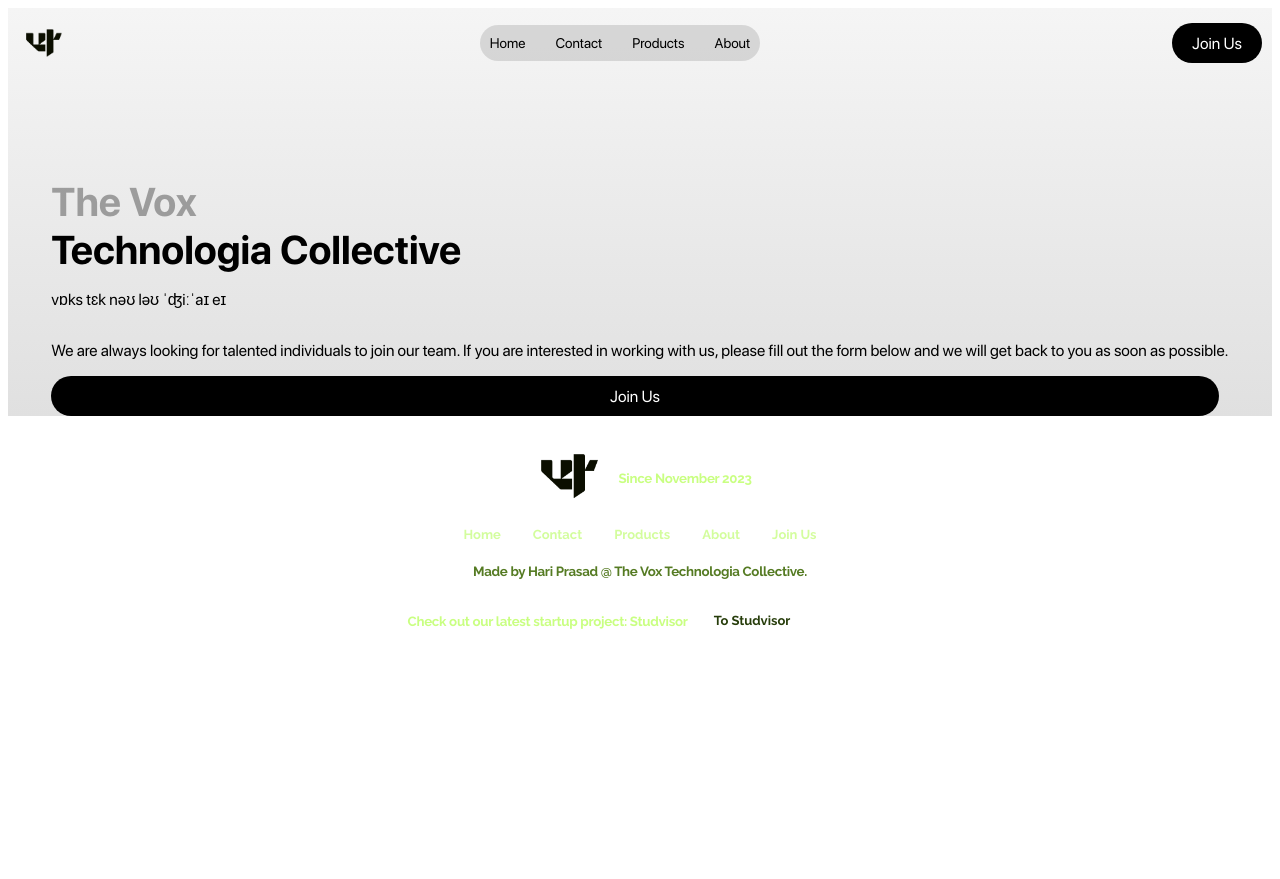
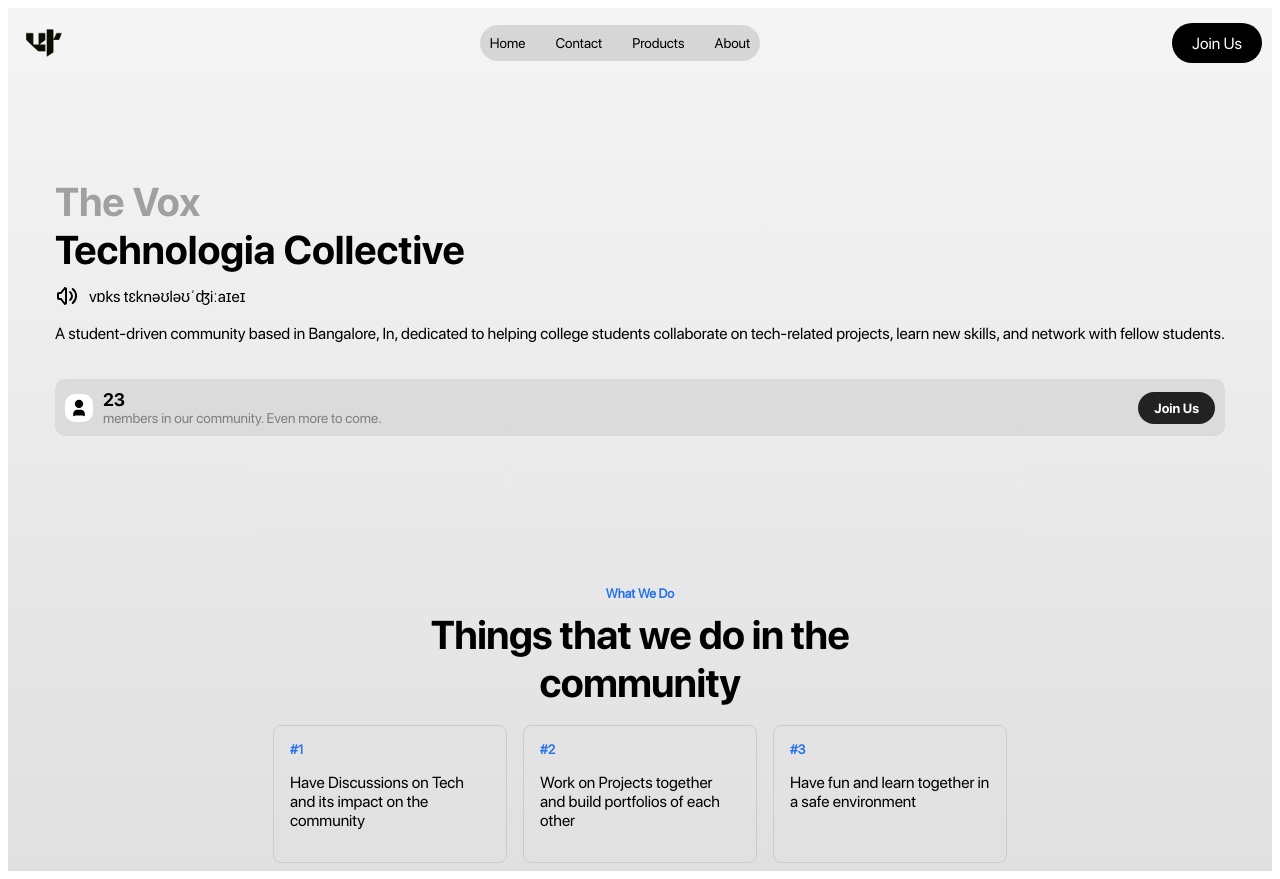
Before and after one commit to itcodehery/vox-tech-collective, a SvelteKit app in the folder landing-page-vox/: page / in a window 1280 px wide. Before the commit the page ends 800 px from the top, so only its background shows below. Built offline with nearby package versions, Linux system fonts and the light colour scheme.

Commit message:
Remove footer component and update page layout

```diff
--- /dev/null
+++ b/landing-page-vox/src/components/detailbar.svelte
@@ -0,0 +1,67 @@
+<script>
+    import { IconUser } from "@tabler/icons-svelte";
+    export let title;
+    export let subtitle;
+    export let buttonText;
+    export let buttonAction;
+</script>
+
+<div class="bar">
+    <div class="icon">
+        <IconUser color="#000" size="20" fill="black" />
+    </div>
+    <div class="content">
+        <h3>{title}</h3>
+        <p>{subtitle}</p>
+    </div>
+    <button on:click={buttonAction}>{buttonText}</button>
+</div>
+
+<style>
+    .bar {
+        display: flex;
+        flex-direction: row;
+        align-items: center;
+        justify-content: space-between;
+        padding: 10px;
+        background-color: #00000011;
+        border-radius: 10px;
+        margin-top: 20px;
+        margin-bottom: 20px;
+    }
+
+    .icon {
+        display: grid;
+        place-items: center;
+        margin-right: 10px;
+        padding: 4px;
+        background-color: white;
+        border-radius: 10px;
+    }
+
+    .content {
+        flex-grow: 1;
+    }
+
+    h3 {
+        margin: 0;
+        font-size: 18px;
+        font-family: "SFProDisplayBold", sans-serif;
+    }
+
+    p {
+        margin: 0;
+        font-size: 14px;
+        color: rgba(0, 0, 0, 0.419);
+    }
+
+    button {
+        padding: 8px 16px;
+        background-color: #000000d7;
+        font-family: "SFProDisplayBold", sans-serif;
+        color: #fff;
+        border: none;
+        border-radius: 50px;
+        cursor: pointer;
+    }
+</style>
--- a/landing-page-vox/src/components/footer.svelte
+++ /dev/null
@@ -1,156 +0,0 @@
-<script>
-    import { goto } from "$app/navigation";
-    import { IconDoorExit } from "@tabler/icons-svelte";
-    import logo from "../lib/images/logo.png";
-    const routes = [
-        { name: "Home", path: "/" },
-        { name: "Contact", path: "/contact" },
-        { name: "Products", path: "/products" },
-        { name: "About", path: "/about" },
-        { name: "Join Us", path: "/recruitment-form" },
-    ];
-
-    function navigateTo(path) {
-        goto(path);
-    }
-
-    function joinUsClick() {
-        window.open("https://tally.so/r/3qRxa5", "_blank");
-    }
-</script>
-
-<footer>
-    <div class="head">
-        <a href="/"><img src={logo} alt="logo" width="80px" height="80px" /></a>
-        <div style="margin-left: 10px;"></div>
-        <p>Since November 2023</p>
-    </div>
-    <div class="footer-buttons">
-        {#each routes as route}
-            {#if route.name === "Join Us"}
-                <button on:click={joinUsClick}>Join Us</button>
-            {:else if route.name === "Products"}
-                <!-- make an alert -->
-                <button
-                    on:click={() =>
-                        alert(
-                            "Vox Technologia is a relatively young initiative.\nWait some time to see products from us.",
-                        )}>{route.name}</button
-                >
-            {:else}
-                <button on:click={() => navigateTo(route.path)}
-                    >{route.name}</button
-                >
-            {/if}
-        {/each}
-    </div>
-    <p>Made by Hari Prasad @ The Vox Technologia Collective.</p>
-    <div class="startup">
-        <p>Check out our latest startup project: Studvisor</p>
-        <button>To Studvisor</button>
-        <button><IconDoorExit color="#fff" width="24px" /></button>
-    </div>
-</footer>
-
-<style>
-    footer {
-        background-color: transparent;
-        color: #557b23;
-        font-size: smaller;
-        font-family: "Raleway", sans-serif;
-        font-weight: bold;
-        letter-spacing: -0.3px;
-        padding: 20px;
-        border-radius: 8px;
-        text-align: center;
-        align-items: center;
-        justify-content: center;
-        align-self: center;
-    }
-
-    .head {
-        display: flex;
-        flex-direction: row;
-        justify-content: center;
-        align-self: center;
-        align-items: center;
-        color: #c9ff82;
-    }
-
-    .footer-buttons {
-        display: flex;
-        align-items: center;
-        justify-content: center;
-        align-items: center;
-        align-self: center;
-        margin-bottom: 10px;
-        background-color: transparent;
-        color: #c9ff82;
-    }
-
-    @media (max-width: 600px) {
-        .footer-buttons {
-            flex-wrap: wrap;
-        }
-    }
-
-    .footer-buttons button {
-        background-color: transparent;
-        color: #d3fd9d;
-        padding: 8px 16px;
-        border: none;
-        border-radius: 6px;
-        font-size: small;
-        font-family: "Raleway";
-        font-weight: bold;
-        cursor: pointer;
-        font-weight: bold;
-        transition:
-            background-color 0.15s ease-in,
-            color 0.15s ease-in,
-            transform 0.15s ease-in;
-    }
-
-    .footer-buttons button:hover {
-        background-color: #c9ff82;
-        color: #557b23;
-        transform: translate(-3px, -3px);
-        border-bottom: 5px solid #557b23;
-        border-right: 5px solid #557b23;
-    }
-
-    .footer-buttons button:active {
-        transform: translate(0px, 0px);
-        border-bottom: 0px;
-        border-right: 0px;
-    }
-
-    .startup {
-        display: flex;
-        flex-direction: row;
-        align-items: center;
-        justify-content: center;
-        align-self: center;
-        margin-top: 20px;
-        background-color: white;
-        color: #c9ff82;
-        gap: 10px;
-    }
-
-    .startup button {
-        background-color: transparent;
-        color: #273d0b;
-        padding: 8px 16px;
-        border: none;
-        border-radius: 6px;
-        font-size: small;
-        font-family: "Raleway";
-        font-weight: bold;
-        cursor: pointer;
-        font-weight: bold;
-        transition:
-            background-color 0.15s ease-in,
-            color 0.15s ease-in,
-            transform 0.15s ease-in;
-    }
-</style>
--- /dev/null
+++ b/landing-page-vox/src/components/whatwedo.svelte
@@ -0,0 +1,62 @@
+<script>
+    export let categoryTitle;
+    export let title;
+
+    let items = {
+        "#1": "Have Discussions on Tech and its impact on the community",
+        "#2": "Work on Projects together and build portfolios of each other",
+        "#3": "Have fun and learn together in a safe environment",
+    };
+</script>
+
+<div class="whatwedo">
+    <h4>{categoryTitle}</h4>
+    <h1>{title}</h1>
+
+    <div class="card-row">
+        {#each Object.entries(items) as [key, value]}
+            <div class="card">
+                <h4>{key}</h4>
+                <p>{value}</p>
+            </div>
+        {/each}
+    </div>
+</div>
+
+<style>
+    .whatwedo {
+        display: flex;
+        flex-direction: column;
+        align-items: center;
+        justify-content: center;
+        margin-top: 30px;
+    }
+
+    .card-row {
+        display: flex;
+        flex-wrap: wrap;
+    }
+
+    h4 {
+        margin: 0;
+        color: rgb(36, 113, 237);
+        font-size: small;
+    }
+
+    h1 {
+        font-family: "SFProDisplayBold", sans-serif;
+        font-size: 40px;
+        margin: 10px;
+        max-width: 500px;
+        text-align: center;
+        letter-spacing: -0.5px;
+    }
+
+    .card {
+        width: 200px;
+        padding: 16px;
+        margin: 8px;
+        border: 1px solid #ccc;
+        border-radius: 8px;
+    }
+</style>
--- a/landing-page-vox/src/font-import.css
+++ b/landing-page-vox/src/font-import.css
@@ -62,6 +62,7 @@ body {
     /* soft gradient background*/
     background-image: linear-gradient(to bottom, #f5f5f5, #e0e0e0);
     color: black;
+    height: 100%;
     font-family: 'SFProDisplayRegular', sans-serif;
     margin: 0;
     align-self: center;
--- a/landing-page-vox/src/routes/+layout.svelte
+++ /dev/null
@@ -1,10 +0,0 @@
-<script>
-    import Footer from "../components/footer.svelte";
-
-</script>
-
-<slot />
-
-<footer>
-    <Footer />
-</footer>
--- a/landing-page-vox/src/routes/+page.svelte
+++ b/landing-page-vox/src/routes/+page.svelte
@@ -1,5 +1,8 @@
 <script>
+    import Detailbar from "../components/detailbar.svelte";
+    import { IconVolume } from "@tabler/icons-svelte";
     import logo from "../lib/images/logo.png";
+    import Whatwedo from "../components/whatwedo.svelte";
 
     const routes = [
         { name: "Home", path: "/" },
@@ -36,15 +39,27 @@
         <div class="actualbody">
             <h1 class="side">The Vox</h1>
             <h1>Technologia Collective</h1>
-            <p>vɒks tɛk nəʊ ləʊ ˈʤiːˈaɪ eɪ</p>
+            <div class="row">
+                <IconVolume color="#000" width="14px" height="14px" />
+                <p>vɒks tɛknəʊləʊˈʤiːaɪeɪ</p>
+            </div>
             <p>
-                We are always looking for talented individuals to join our team.
-                If you are interested in working with us, please fill out the
-                form below and we will get back to you as soon as possible.
+                A student-driven community based in Bangalore, In, dedicated to
+                helping college students collaborate on tech-related projects,
+                learn new skills, and network with fellow students.
             </p>
-            <button on:click={joinUsClick} class="mainbutton">
-                <p>Join Us</p>
-            </button>
+            <Detailbar
+                buttonAction=""
+                buttonText="Join Us"
+                subtitle="members in our community. Even more to come."
+                title="23"
+                value="23"
+            />
+            <div class="section-gap" />
+            <Whatwedo
+                categoryTitle="What We Do"
+                title="Things that we do in the community"
+            />
         </div>
     </section>
 </body>
@@ -57,6 +72,18 @@
         flex-direction: column;
         align-items: center;
         justify-content: center;
+    }
+
+    .row {
+        display: flex;
+        flex-direction: row;
+        align-items: center;
+        gap: 10px;
+        margin-top: 10px;
+    }
+
+    .row p {
+        margin: 0;
     }
 
     .appbar {
```
